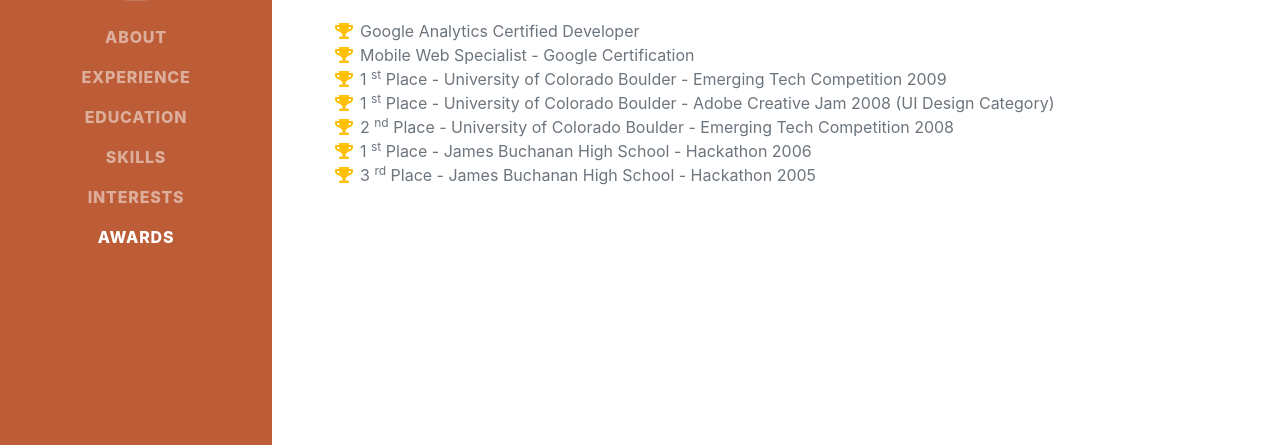
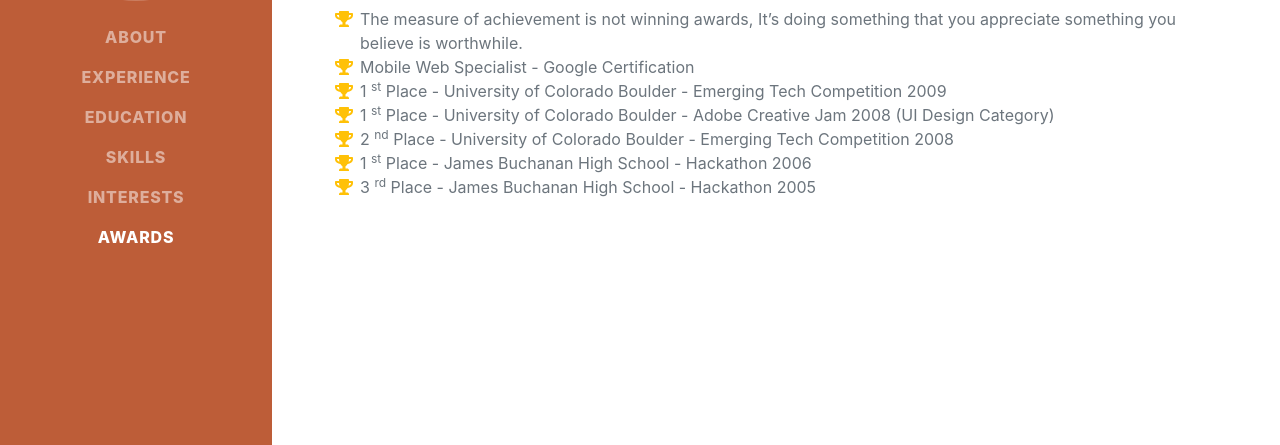
Before and after one commit to srathibe16/srathibe16.github.io, a plain HTML site: page awards.html in a window 1280 px wide. Shown: the part 355-800 px from the top of the page. Drawn offline with Linux system fonts and the light colour scheme; a web font is replaced by a local one.

Commit message:
Update awards.html

```diff
--- a/awards.html
+++ b/awards.html
@@ -39,7 +39,7 @@
                     <ul class="fa-ul mb-0">
                         <li>
                             <span class="fa-li"><i class="fas fa-trophy text-warning"></i></span>
-                            Google Analytics Certified Developer
+                            The measure of achievement is not winning awards, It’s doing something that you appreciate something you believe is worthwhile.
                         </li>
                         <li>
                             <span class="fa-li"><i class="fas fa-trophy text-warning"></i></span>
```
